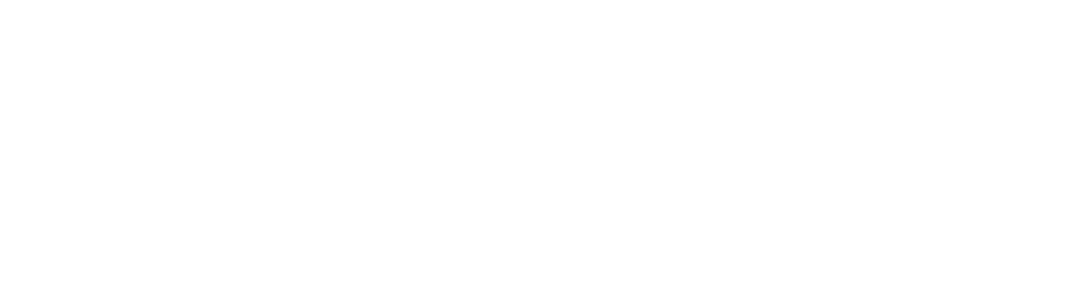
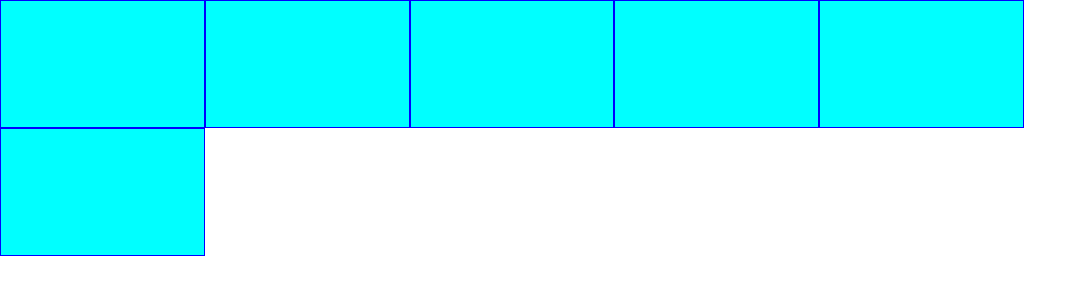
Before and after one commit to Endzelisp/etch-a-sketch, a plain HTML site: page index.html in a window 1280 px wide. Shown: the whole page, without its empty margins (0-1087 px from the left). Drawn offline with Linux system fonts and the light colour scheme.

Commit message:
Test use of grid layout and CSS variables

```diff
--- a/index.html
+++ b/index.html
@@ -10,6 +10,13 @@
   <script src="./script.js" defer></script>
 </head>
 <body>
-
+  <div class="container">
+    <div></div>
+    <div></div>
+    <div></div>
+    <div></div>
+    <div></div>
+    <div></div>
+  </div>
 </body>
 </html>
--- a/script.js
+++ b/script.js
@@ -0,0 +1,5 @@
+const containerEl = document.querySelector('.container');
+
+let gridSizeEl = document.querySelector(':root');
+
+gridSizeEl.style.setProperty('--rows-and-columns', 5)
--- a/styles.css
+++ b/styles.css
@@ -1,3 +1,8 @@
+:root {
+  --rows-and-columns: 4;
+  --blue: #0000ff;
+}
+
 *,
 *::before,
 *::after {
@@ -5,3 +10,16 @@
   margin: 0;
   padding: 0;
 }
+
+.container {
+  max-width: 80vw;
+  max-height: 80vh;
+  display: grid;
+  grid-template-columns: repeat(var(--rows-and-columns), 1fr);
+}
+
+.container div {
+  height: calc(80vh / var(--rows-and-columns));
+  background-color: aqua;
+  border: 1px solid var(--blue);
+}
```
